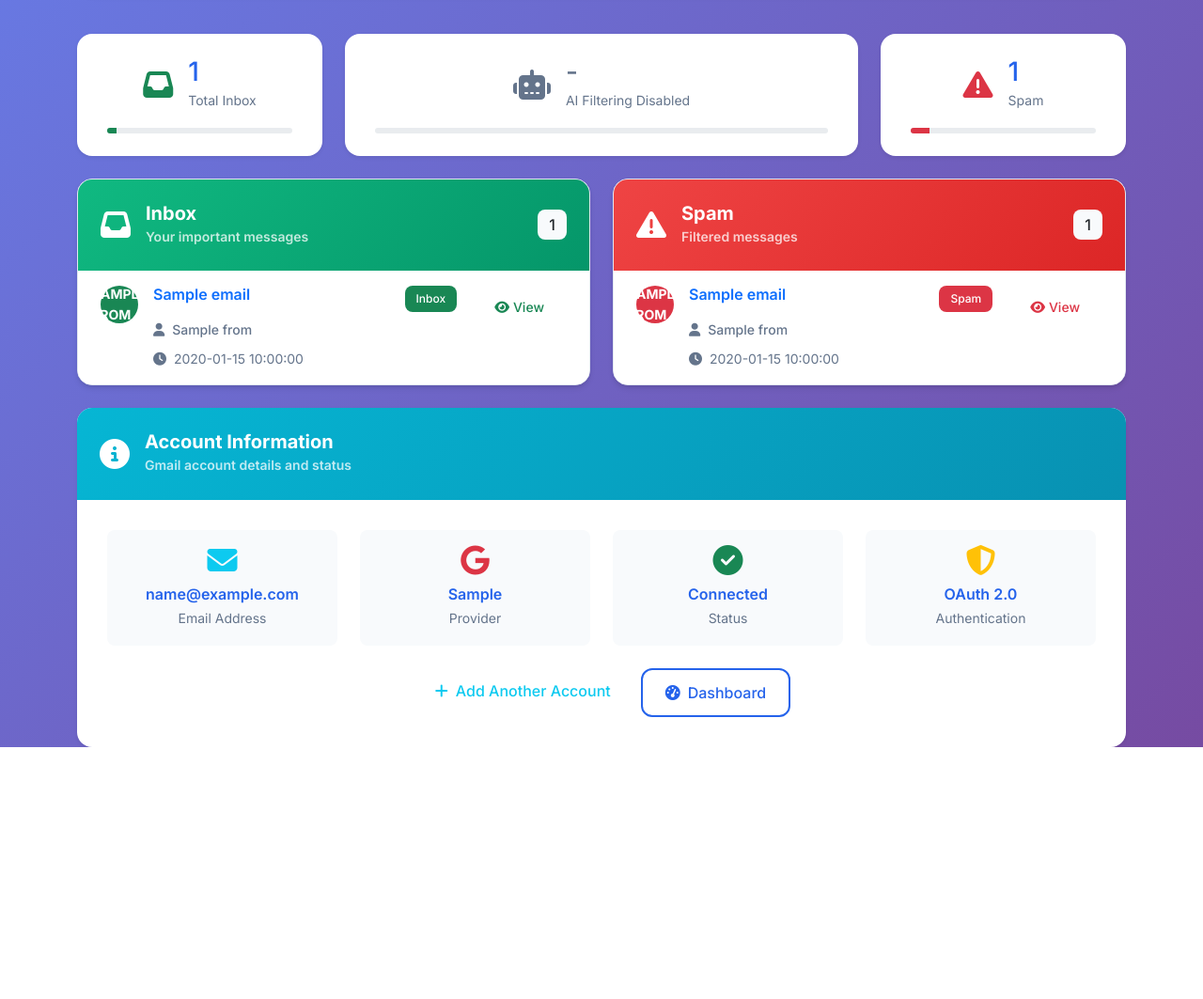
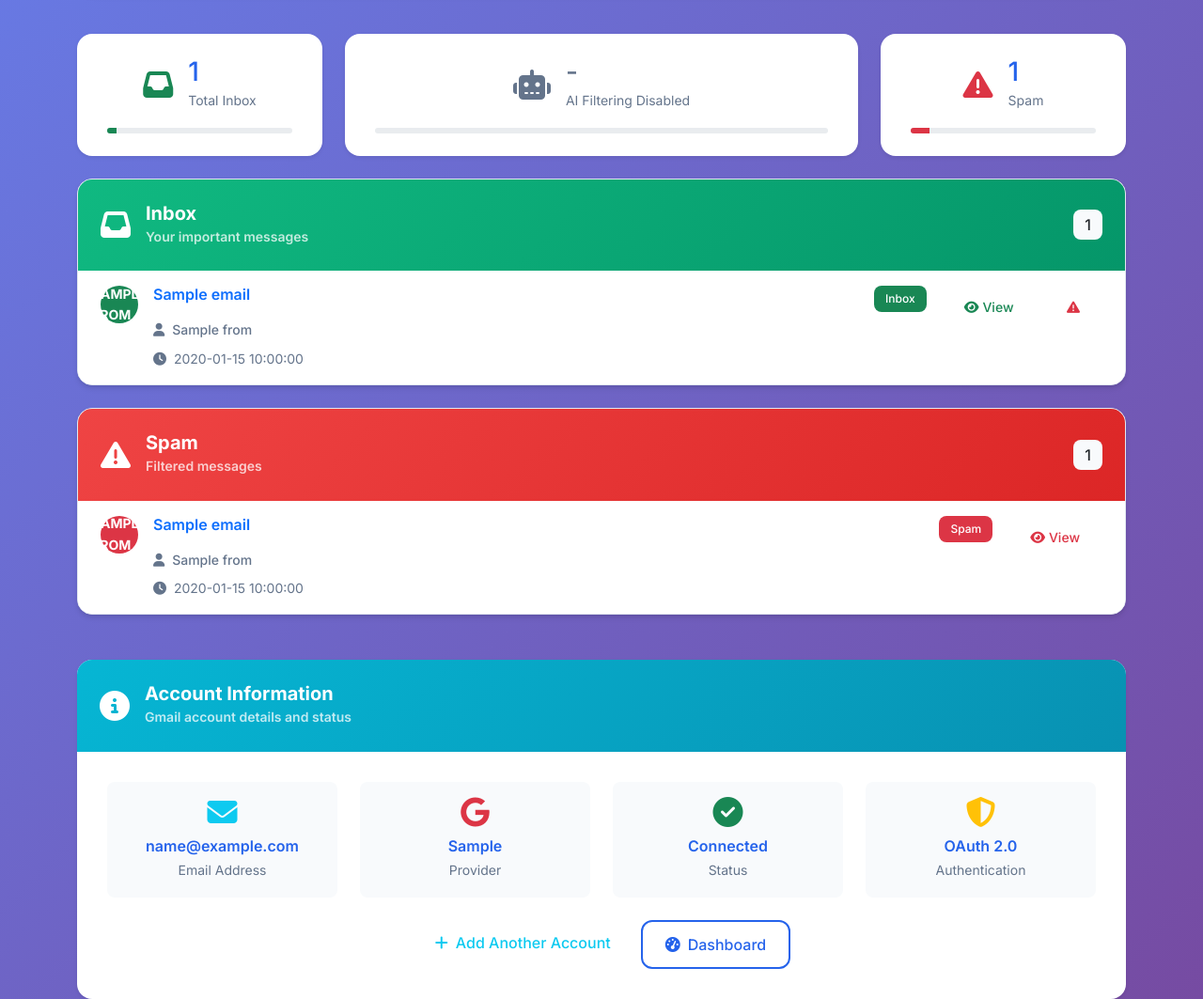
Before and after one commit to ajinbasil879/mailpilot, a Flask app: template templates/mail.html in a window 1280 px wide. Shown: the part 274-1337 px from the top of the page at 94% size. Before the commit the page ends 1069 px from the top, so only its background shows below. Run offline with Flask 3, Linux system fonts and the light colour scheme; tables that the repository leaves empty hold one stand-in row (values such as "Sample post"); the template is opened without the code that fills it: values that come from a table or form of the project are taken from there, most other values are stand-ins (such as "Sample title", 1, 10 or a date in 2020).

Commit message:
feat: Implement spam feature and overhaul mail layout
Added 'Mark as Spam' functionality, requiring an update to Gmail API scopes. Refactored the mail view from a multi-column to a full-width, single-column layout for better readability and UI alignment.

```diff
--- a/app.py
+++ b/app.py
@@ -15,7 +15,12 @@ from email_filter_service import EmailFilterService, EmailCategory
 
 app = Flask(__name__)
 app.config.from_object(Config)
-
+app.config['GMAIL_SCOPES'] = [
+    "https://www.googleapis.com/auth/gmail.modify",
+    "https://www.googleapis.com/auth/userinfo.email",
+    "openid",
+    "https://www.googleapis.com/auth/userinfo.profile",
+    "https://www.googleapis.com/auth/gmail.readonly"]
 db = SQLAlchemy(app)
 
 # Database Models
@@ -555,6 +560,36 @@ def view_message(email_id, message_id):
         flash(f'Error loading message: {str(e)}')
         return redirect(url_for('view_mail', email_id=email_id))
 
+@app.route('/mark_as_spam/<int:email_id>/<message_id>', methods=['POST'])
+def mark_as_spam(email_id, message_id):
+    print("--- MARK AS SPAM FUNCTION CALLED ---")
+    if 'user_id' not in session:
+        return redirect(url_for('login'))
+
+    email_account = EmailAccount.query.get_or_404(email_id)
+    if email_account.user_id != session['user_id']:
+        flash('Access denied!')
+        return redirect(url_for('dashboard'))
+
+    try:
+        credentials = _refresh_credentials_if_needed(email_account)
+        service = build('gmail', 'v1', credentials=credentials)
+
+        # The body of the request to the Gmail API
+        # This adds the 'SPAM' label and removes the 'INBOX' label
+        body = {'addLabelIds': ['SPAM'], 'removeLabelIds': ['INBOX']}
+
+        service.users().messages().modify(
+            userId='me', id=message_id, body=body
+        ).execute()
+
+        flash('Email successfully marked as spam.')
+
+    except Exception as e:
+        flash(f'Error marking email as spam: {str(e)}')
+
+    return redirect(url_for('view_mail', email_id=email_id))
+
 if __name__ == '__main__':
     with app.app_context():
         db.create_all()
--- a/templates/mail.html
+++ b/templates/mail.html
@@ -3,7 +3,6 @@
 {% block title %}Mail - {{ email_account.email }} - MailPilot{% endblock %}
 
 {% block content %}
-<!-- Header Section -->
 <div class="row mb-4">
     <div class="col-12">
         <div class="card border-0 shadow-lg">
@@ -36,7 +35,6 @@
     </div>
 </div>
 
-<!-- AI Filtering Status -->
 {% if not has_ai_filtering %}
 <div class="row mb-4">
     <div class="col-12">
@@ -58,7 +56,6 @@
 </div>
 {% endif %}
 
-<!-- Email Statistics -->
 <div class="row mb-4">
     <div class="col-md-3">
         <div class="card border-0 shadow-sm h-100">
@@ -145,11 +142,9 @@
     </div>
 </div>
 
-<!-- Email Lists -->
-<div class="row g-4">
+<div class="row">
     {% if has_ai_filtering and filtered_emails %}
-    <!-- Essential Emails Section -->
-    <div class="col-lg-6">
+    <div class="col-12 mb-4">
         <div class="card h-100">
             <div class="card-header bg-warning text-dark">
                 <div class="d-flex align-items-center justify-content-between">
@@ -174,7 +169,7 @@
                                             {{ email.from[0].upper() if email.from else '?' }}
                                         </div>
                                     </div>
-                                    <div class="flex-grow-1 me-3">
+                                    <div class="flex-grow-1 me-3" style="min-width: 0;">
                                         <div class="d-flex justify-content-between align-items-start mb-2">
                                             <h6 class="mb-0 fw-semibold text-primary">
                                                 <a href="{{ url_for('view_message', email_id=email_account.id, message_id=email.id) }}"
@@ -207,6 +202,11 @@
                                            class="btn btn-outline-warning btn-sm">
                                             <i class="fas fa-eye me-1"></i>View
                                         </a>
+                                        <form action="{{ url_for('mark_as_spam', email_id=email_account.id, message_id=email.id) }}" method="POST" class="d-inline ms-1">
+                                            <button type="submit" class="btn btn-outline-danger btn-sm" title="Mark as Spam">
+                                                <i class="fas fa-exclamation-triangle"></i>
+                                            </button>
+                                        </form>
                                     </div>
                                 </div>
                             </div>
@@ -226,8 +226,7 @@
         </div>
     </div>
 
-    <!-- Other Emails Section -->
-    <div class="col-lg-6">
+    <div class="col-12 mb-4">
         <div class="card h-100">
             <div class="card-header bg-info text-white">
                 <div class="d-flex align-items-center justify-content-between">
@@ -252,7 +251,7 @@
                                             {{ email.from[0].upper() if email.from else '?' }}
                                         </div>
                                     </div>
-                                    <div class="flex-grow-1 me-3">
+                                    <div class="flex-grow-1 me-3" style="min-width: 0;">
                                         <div class="d-flex justify-content-between align-items-start mb-2">
                                             <h6 class="mb-0 fw-semibold text-primary">
                                                 <a href="{{ url_for('view_message', email_id=email_account.id, message_id=email.id) }}"
@@ -279,6 +278,11 @@
                                            class="btn btn-outline-info btn-sm">
                                             <i class="fas fa-eye me-1"></i>View
                                         </a>
+                                        <form action="{{ url_for('mark_as_spam', email_id=email_account.id, message_id=email.id) }}" method="POST" class="d-inline ms-1">
+                                            <button type="submit" class="btn btn-outline-danger btn-sm" title="Mark as Spam">
+                                                <i class="fas fa-exclamation-triangle"></i>
+                                            </button>
+                                        </form>
                                     </div>
                                 </div>
                             </div>
@@ -298,8 +302,7 @@
         </div>
     </div>
     {% else %}
-    <!-- Standard Inbox Section (when AI filtering is disabled) -->
-    <div class="col-lg-6">
+    <div class="col-12 mb-4">
         <div class="card h-100">
             <div class="card-header bg-success text-white">
                 <div class="d-flex align-items-center justify-content-between">
@@ -324,7 +327,7 @@
                                             {{ email.from[0].upper() if email.from else '?' }}
                                         </div>
                                     </div>
-                                    <div class="flex-grow-1 me-3">
+                                    <div class="flex-grow-1 me-3" style="min-width: 0;">
                                         <div class="d-flex justify-content-between align-items-start mb-2">
                                             <h6 class="mb-0 fw-semibold text-primary">
                                                 <a href="{{ url_for('view_message', email_id=email_account.id, message_id=email.id) }}"
@@ -348,6 +351,11 @@
                                            class="btn btn-outline-success btn-sm">
                                             <i class="fas fa-eye me-1"></i>View
                                         </a>
+                                        <form action="{{ url_for('mark_as_spam', email_id=email_account.id, message_id=email.id) }}" method="POST" class="d-inline ms-1">
+                                            <button type="submit" class="btn btn-outline-danger btn-sm" title="Mark as Spam">
+                                                <i class="fas fa-exclamation-triangle"></i>
+                                            </button>
+                                        </form>
                                     </div>
                                 </div>
                             </div>
@@ -368,8 +376,7 @@
     </div>
     {% endif %}
 
-    <!-- Spam Section -->
-    <div class="col-lg-6">
+    <div class="col-12 mb-4">
         <div class="card h-100">
             <div class="card-header bg-danger text-white">
                 <div class="d-flex align-items-center justify-content-between">
@@ -394,7 +401,7 @@
                                             {{ email.from[0].upper() if email.from else '?' }}
                                         </div>
                                     </div>
-                                    <div class="flex-grow-1 me-3">
+                                    <div class="flex-grow-1 me-3" style="min-width: 0;">
                                         <div class="d-flex justify-content-between align-items-start mb-2">
                                             <h6 class="mb-0 fw-semibold text-primary">
                                                 <a href="{{ url_for('view_message', email_id=email_account.id, message_id=email.id) }}"
@@ -438,7 +445,6 @@
     </div>
 </div>
 
-<!-- Account Information -->
 <div class="row mt-4">
     <div class="col-12">
         <div class="card border-0 shadow-sm">
@@ -456,7 +462,7 @@
                     <div class="col-md-3">
                         <div class="text-center p-3 bg-light rounded-3">
                             <i class="fas fa-envelope fa-2x text-info mb-2"></i>
-                            <div class="fw-semibold text-primary">{{ email_account.email }}</div>
+                            <div class="fw-semibold text-primary text-break">{{ email_account.email }}</div>
                             <small class="text-muted">Email Address</small>
                         </div>
                     </div>
```
